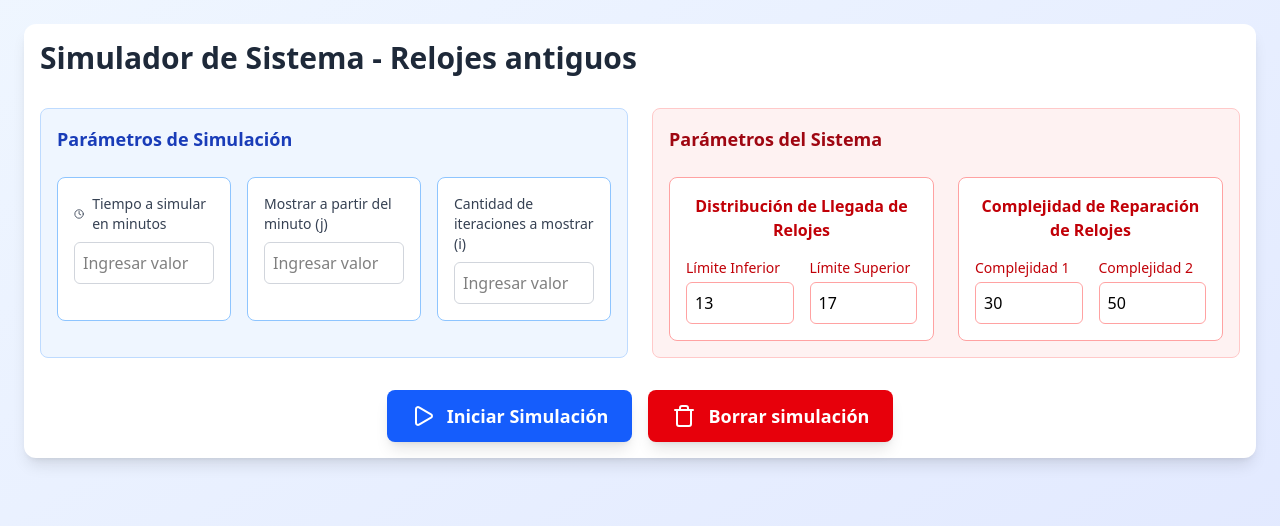
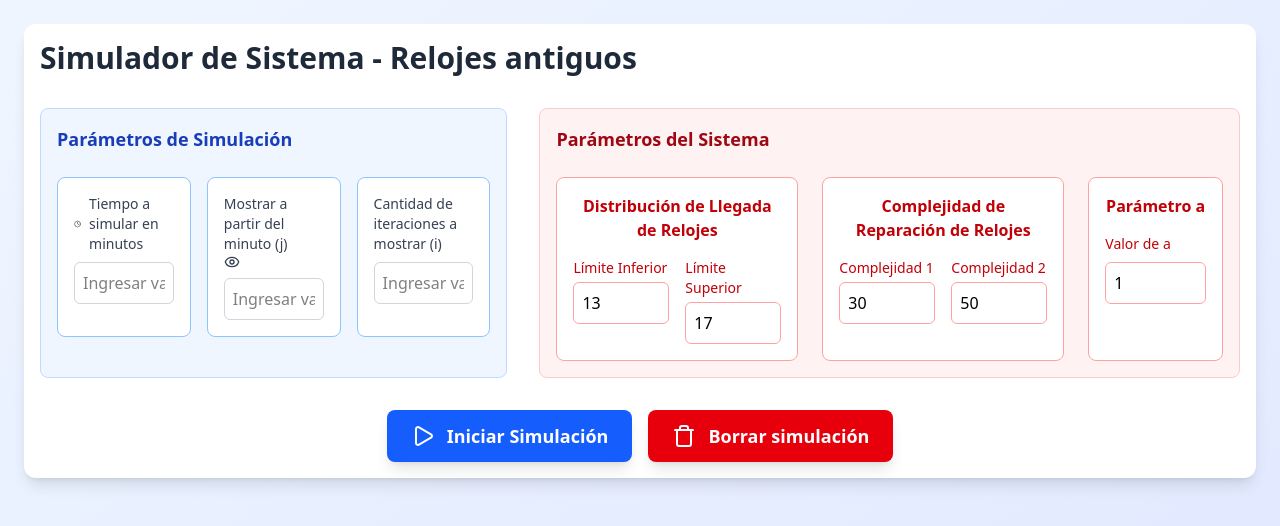
Before and after one commit to Teaaaa04/Simulacion, a React (Vite) app: page / in a window 1280 px wide. Shown: the top 526 px of the page. Built offline with nearby package versions, Linux system fonts and the light colour scheme.

Commit message:
validaciones front

```diff
--- a/src/App.jsx
+++ b/src/App.jsx
@@ -11,6 +11,7 @@ export default function App() {
     limiteSuperior: 17,
     complejidad1: 30,
     complejidad2: 50,
+    a: 1,
   });
 
   const [simulaciones, setSimulaciones] = useState([]);
@@ -23,6 +24,33 @@ export default function App() {
   };
 
   const simulateSystem = async () => {
+    // Validar parámetros
+    if (
+      parameters.timeX < 0 ||
+      parameters.minutoInicio < 0 ||
+      parameters.limiteInferior < 0 ||
+      parameters.limiteSuperior < 0 ||
+      parameters.complejidad1 < 0 ||
+      parameters.complejidad2 < 0 ||
+      parameters.a < 0
+    ) {
+      alert("Por favor, ingrese valores positivos para los parámetros.");
+      return;
+    }
+
+    if (parameters.iterations < 1) {
+      alert("La cantidad de iteraciones debe ser al menos 1.");
+      return;
+    }
+
+    // Validar que el límite inferior sea menor que el superior
+    if (parameters.limiteInferior >= parameters.limiteSuperior) {
+      alert(
+        "El límite superior debe ser mayor que el límite inferior para la distribución"
+      );
+      return;
+    }
+
     // Simular el proceso de simulación
     const simulacion = simularSistema(parameters);
     setSimulaciones(simulacion);
@@ -41,8 +69,8 @@ export default function App() {
           </h1>
 
           {/* Parámetros de entrada */}
-          <div className="grid grid-cols-1 lg:grid-cols-6 gap-6 mb-8">
-            <div className="bg-blue-50 border border-blue-200 rounded-lg p-4 lg:col-span-3">
+          <div className="flex gap-8 mb-8 w-full ">
+            <div className="bg-blue-50 border border-blue-200 rounded-lg p-4 justify-between w-2/5">
               <h3 className="text-lg font-semibold text-blue-800 mb-6">
                 Parámetros de Simulación
               </h3>
@@ -68,6 +96,7 @@ export default function App() {
                 <div className="bg-white p-4 rounded-lg border border-blue-300">
                   <label className="block text-sm font-medium text-gray-700 mb-2">
                     Mostrar a partir del minuto (j)
+                    <Eye className="w-4 h-4" />
                   </label>
                   <input
                     type="number"
@@ -97,12 +126,13 @@ export default function App() {
                 </div>
               </div>
             </div>
-            <div className="bg-red-50 border border-red-200 rounded-lg p-4 lg:col-span-3">
+            {/* Parámetros del sistema */}
+            <div className="bg-red-50 border border-red-200 rounded-lg p-4 lg:col-span-3 w-3/5">
               <h3 className="text-lg font-semibold text-red-800 mb-6">
                 Parámetros del Sistema
               </h3>
 
-              <div className="grid grid-cols-2 gap-6">
+              <div className="flex gap-6">
                 {/* Distribución de Llegada de Relojes */}
                 <div className="bg-white rounded-lg p-4 border border-red-300">
                   <h4 className="text-md font-semibold text-red-700 mb-4 text-center">
@@ -156,7 +186,7 @@ export default function App() {
                       </label>
                       <input
                         type="number"
-                        value={parameters.complejidad1}
+                        defaultValue={parameters.complejidad1}
                         onChange={(e) =>
                           handleParameterChange("complejidad1", e.target.value)
                         }
@@ -169,13 +199,33 @@ export default function App() {
                       </label>
                       <input
                         type="number"
-                        value={parameters.complejidad2}
+                        defaultValue={parameters.complejidad2}
                         onChange={(e) =>
                           handleParameterChange("complejidad2", e.target.value)
                         }
                         className="w-full p-2 border border-red-300 rounded-md focus:ring-2 focus:ring-red-500 focus:border-transparent"
                       />
                     </div>
+                  </div>
+                </div>
+
+                {/* Parámetro a */}
+                <div className="bg-white rounded-lg p-4 border border-red-300">
+                  <h4 className="text-md font-semibold text-red-700 mb-4 text-center">
+                    Parámetro a
+                  </h4>
+                  <div className="flex flex-col gap-2">
+                    <label className="block text-sm font-medium text-red-700">
+                      Valor de a
+                    </label>
+                    <input
+                      type="number"
+                      defaultValue={parameters.a}
+                      onChange={(e) =>
+                        handleParameterChange("a", e.target.value)
+                      }
+                      className="w-full p-2 border border-red-300 rounded-md focus:ring-2 focus:ring-red-500 focus:border-transparent"
+                    />
                   </div>
                 </div>
               </div>
@@ -217,7 +267,7 @@ export default function App() {
                   .map((key) => (
                     <th
                       key={key}
-                      className="px-3 py-2 border border-gray-300 text-left"
+                      className="px-3 py-2 border border-gray-300 text-left break-words max-w-60px]"
                     >
                       {key}
                     </th>
@@ -232,28 +282,31 @@ export default function App() {
                   );
                   const headers = [];
                   for (let i = 0; i < maxObjetos; i++) {
+                    // si i es par, cabcera roja, sino azul
+                    const bgColor = i % 2 === 0 ? "bg-red-100" : "bg-blue-100";
+
                     headers.push(
                       <th
                         key={`Estado-${i}`}
-                        className="px-3 py-2 border border-gray-300"
+                        className={`px-3 py-2 border border-gray-300 ${bgColor}`}
                       >
                         Estado Reloj {i + 1}
                       </th>,
                       <th
                         key={`Llegada-${i}`}
-                        className="px-3 py-2 border border-gray-300"
+                        className={`px-3 py-2 border border-gray-300 ${bgColor}`}
                       >
                         Llegada Reloj {i + 1}
                       </th>,
                       <th
                         key={`Complejidad-${i}`}
-                        className="px-3 py-2 border border-gray-300"
+                        className={`px-3 py-2 border border-gray-300 ${bgColor}`}
                       >
                         Complejidad Reloj {i + 1}
                       </th>,
                       <th
                         key={`Inicio-${i}`}
-                        className="px-3 py-2 border border-gray-300"
+                        className={`px-3 py-2 border border-gray-300 ${bgColor}`}
                       >
                         Inicio Reparación {i + 1}
                       </th>
```
